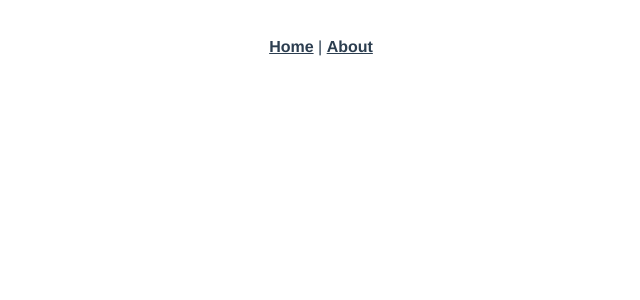
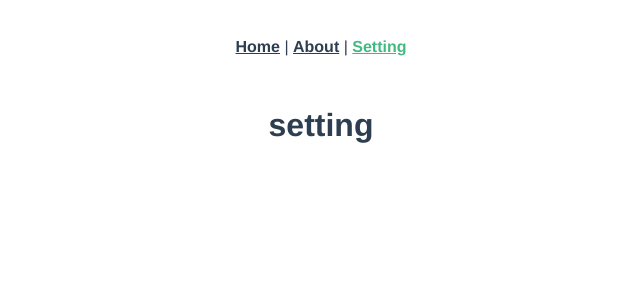
Before and after one commit to Sww-echo/vue-admin-system, a Vue app: page /#/setting in a window 1280 px wide. Shown: the top 300 px of the page, without its empty margins (319-959 px from the left). Built offline with nearby package versions, Linux system fonts and the light colour scheme.

Commit message:
dfordream分支创建

```diff
--- a/src/App.vue
+++ b/src/App.vue
@@ -2,7 +2,8 @@
   <div id="app">
     <div id="nav">
       <router-link to="/">Home</router-link> |
-      <router-link to="/about">About</router-link>
+      <router-link to="/about">About</router-link> |
+      <router-link to="/setting">Setting</router-link>
     </div>
     <router-view />
   </div>
--- a/src/router/index.js
+++ b/src/router/index.js
@@ -13,11 +13,14 @@ const routes = [
   {
     path: "/about",
     name: "About",
-    // route level code-splitting
-    // this generates a separate chunk (about.[hash].js) for this route
-    // which is lazy-loaded when the route is visited.
     component: () =>
       import(/* webpackChunkName: "about" */ "../views/About.vue")
+  },
+  {
+    path: "/setting",
+    name: "setting",
+    component: () =>
+      import(/* webpackChunkName: "setting" */ "../views/Setting.vue")
   }
 ];
 
--- /dev/null
+++ b/src/views/Setting.vue
@@ -0,0 +1,11 @@
+<template>
+  <div class="setting">
+    <h1>setting</h1>
+  </div>
+</template>
+
+<script>
+export default {};
+</script>
+
+<style></style>
```
Also changed, not shown: 1 other file (tests, documents, lock files or other folders).
